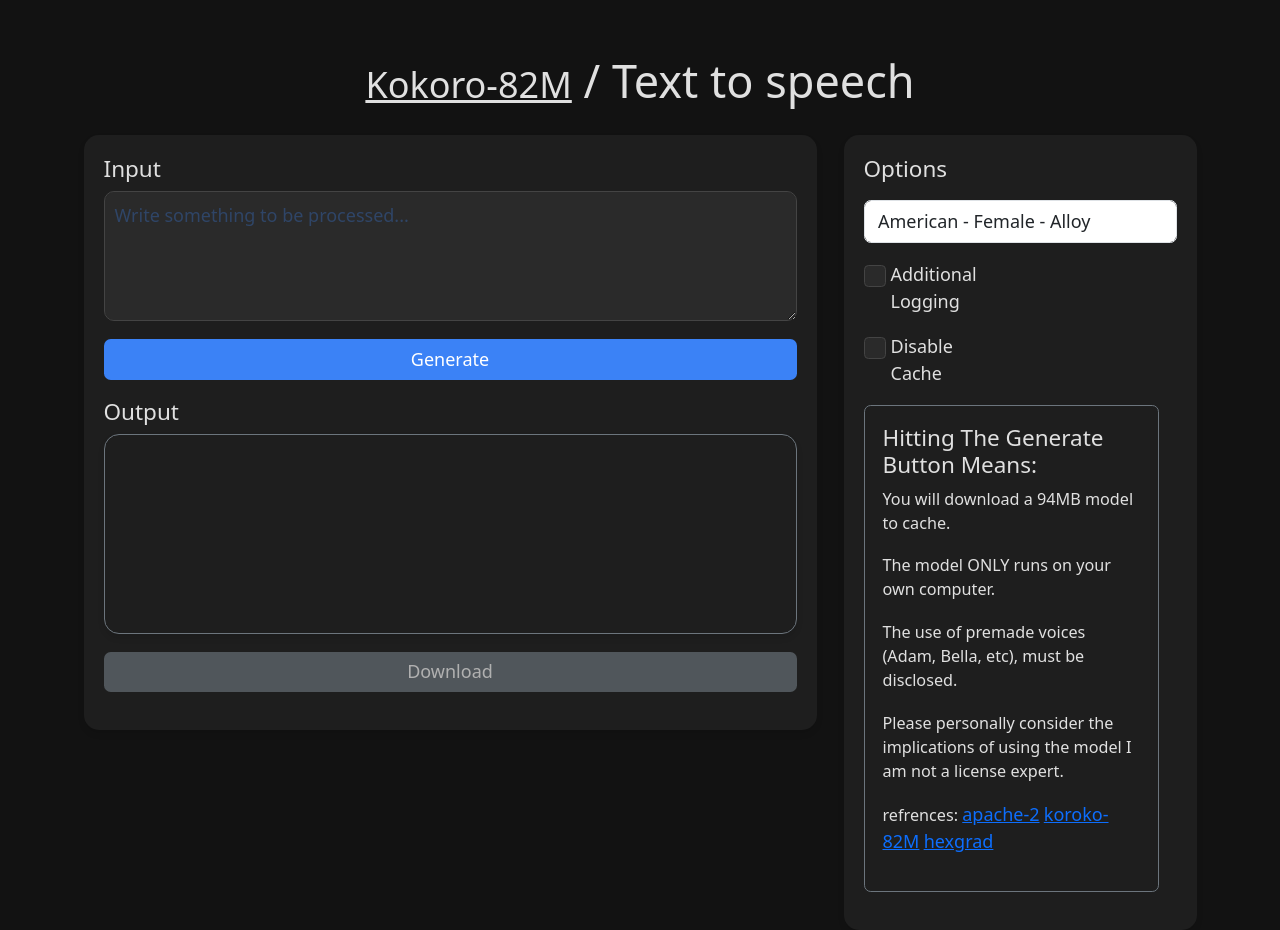
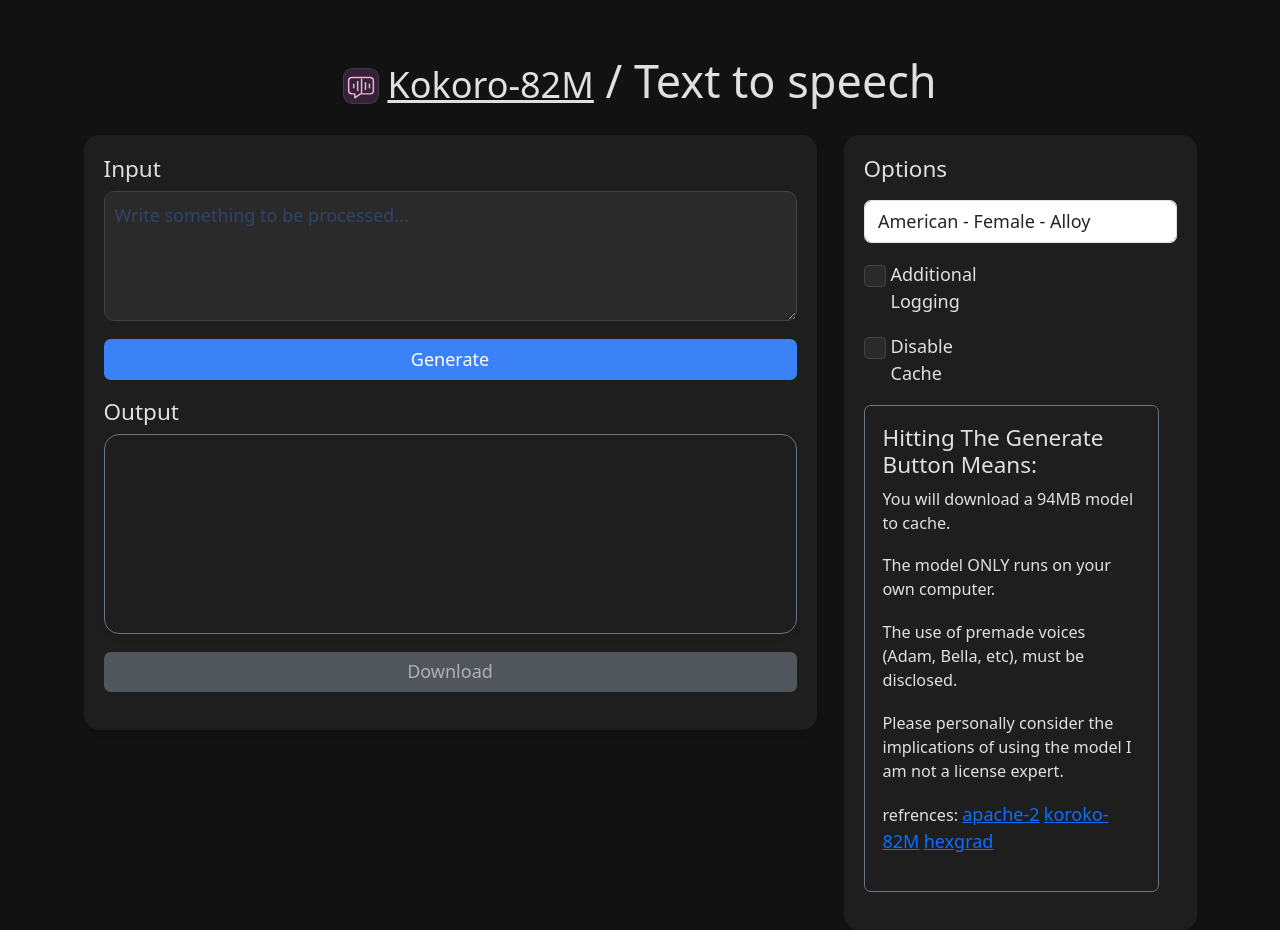
Before and after one commit to Shubin123/kokorojs, a plain HTML site: page index.html in a window 1280 px wide. Drawn offline with nearby package versions, Linux system fonts and the light colour scheme.

Commit message:
Add project mark and favicon
The header and tab icon now use the same mark as the portfolio card.

```diff
--- a/index.html
+++ b/index.html
@@ -89,13 +89,15 @@
       }
 
     </style>
-  </head>
+    <link rel="icon" type="image/svg+xml" href="./app-icon.svg">
+  <style>img.project-mark { display: inline-block; width: 36px !important; height: 36px !important; min-width: 36px; max-width: none !important; margin: 0 .45em 0 0 !important; padding: 0 !important; border: 0 !important; border-radius: 9px; object-fit: contain; vertical-align: middle; flex-shrink: 0; }</style>
+</head>
   <body>
 
 
     <div class="container py-5">
 
-      <h1 class="text-center mb-4"><a class="h2" href="https://huggingface.co/hexgrad/Kokoro-82M">Kokoro-82M</a> / Text to speech</h1>
+      <h1 class="text-center mb-4"><img class="project-mark" src="./app-icon.svg" alt="" width="36" height="36"><a class="h2" href="https://huggingface.co/hexgrad/Kokoro-82M">Kokoro-82M</a> / Text to speech</h1>
       <div class="row">
         <!-- Main Section -->
         <div class="col-lg-8 mb-4">
```
Also changed, not shown: app-icon.svg (added).
